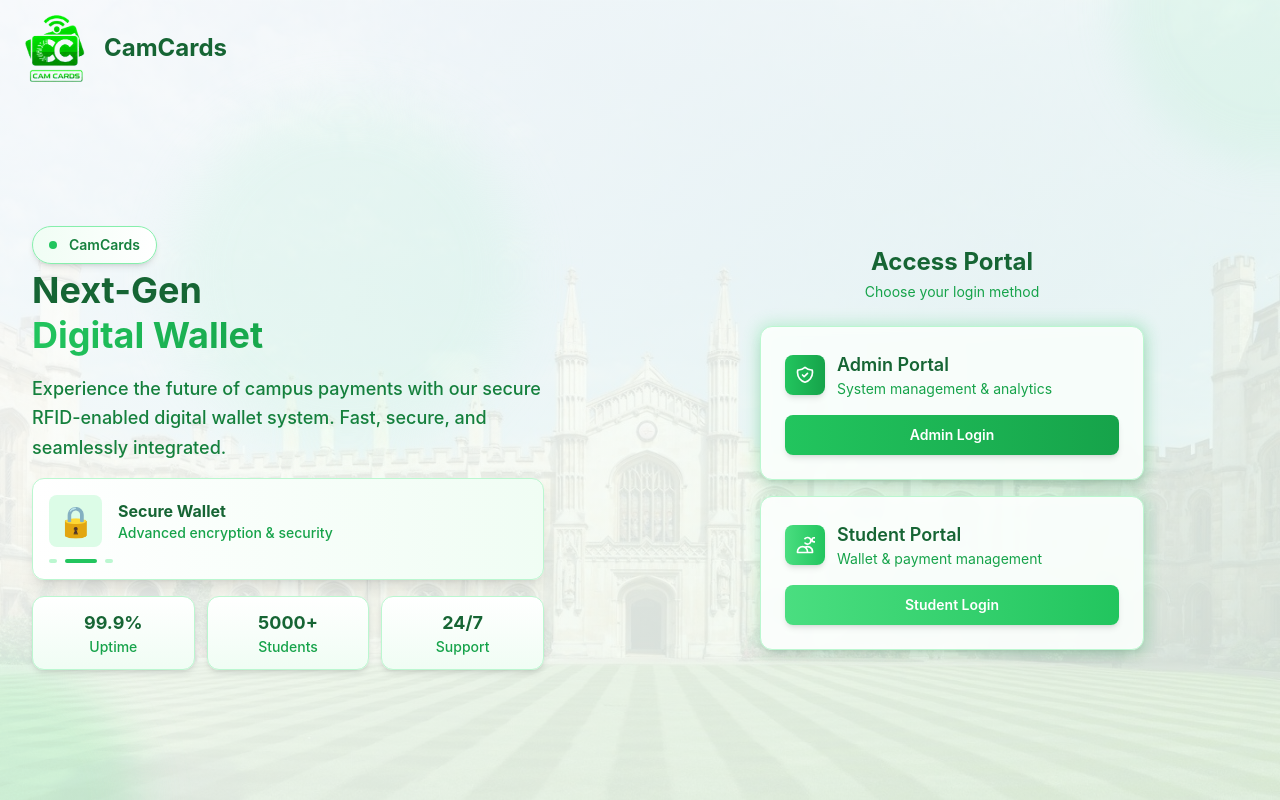
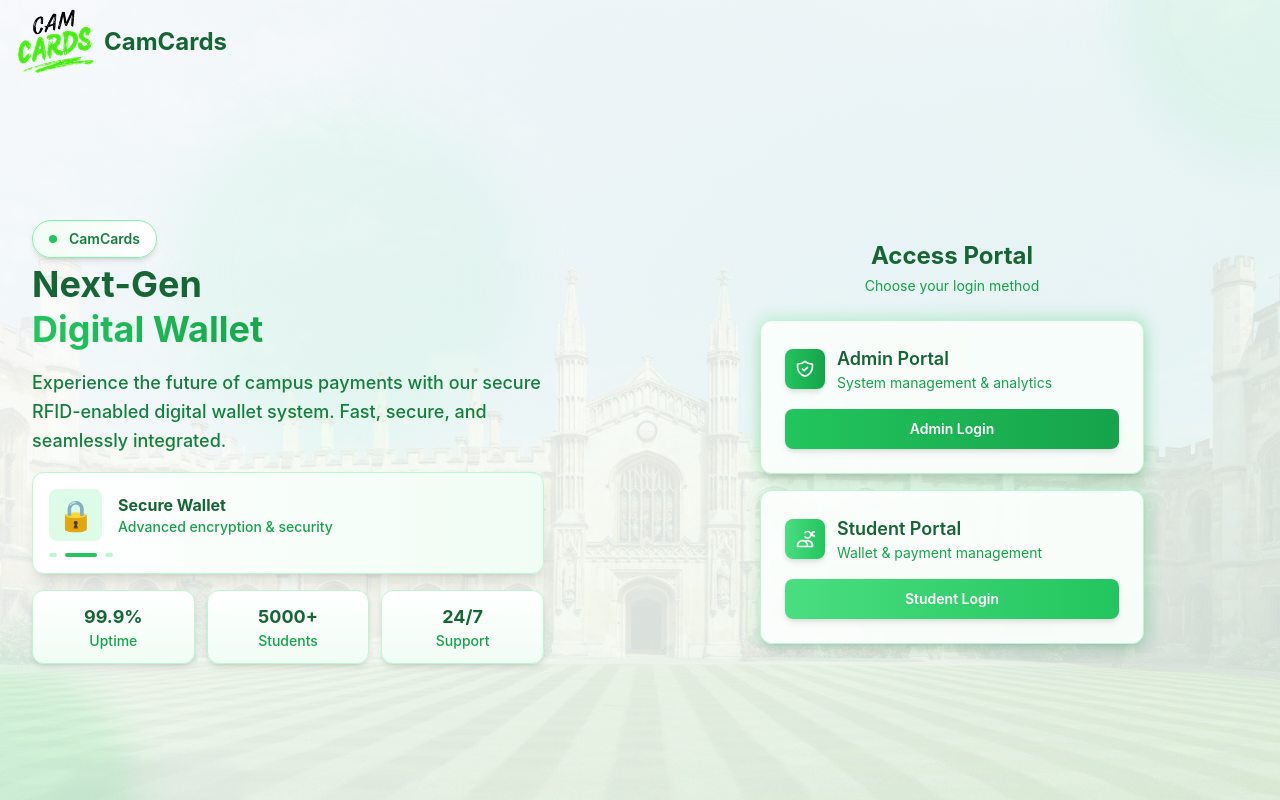
Before and after one commit to MohanPrasathSece/RFIDWallet, a React (Vite) app in the folder client/: page / in a window 1280 px wide. Built offline with nearby package versions, Linux system fonts and the light colour scheme; no server answers.

Commit message:
logo changed

```diff
--- a/client/index.html
+++ b/client/index.html
@@ -5,9 +5,10 @@
     <meta name="viewport" content="width=device-width, initial-scale=1.0" />
     <title>CamCards</title>
 
-    <link rel="icon" href="/logo.png" type="image/png" sizes="32x32 48x48 64x64 96x96 128x128 256x256" />
-    <link rel="shortcut icon" href="/logo.png" type="image/png" />
-    <link rel="apple-touch-icon" href="/logo.png" />
+    <!-- Default favicon - will be updated by JavaScript based on theme -->
+    <link rel="icon" href="/white_bg.png" type="image/png" sizes="32x32 48x48 64x64 96x96 128x128 256x256" />
+    <link rel="shortcut icon" href="/white_bg.png" type="image/png" />
+    <link rel="apple-touch-icon" href="/white_bg.png" />
     <meta name="theme-color" content="#16a34a" />
 
     <script src="https://checkout.razorpay.com/v1/checkout.js"></script>
--- a/client/src/components/BrandLogo.jsx
+++ b/client/src/components/BrandLogo.jsx
@@ -1,23 +1,29 @@
+import { useTheme } from '../shared/ThemeContext.jsx';
+
 export default function BrandLogo({
   size = 48,
   className = '',
   showText = false,
   text = 'CamCards',
-  src = '/logo.png',
   alt = 'App logo',
-  rounded = true,
+  rounded = false,
 }) {
+  const { isDark } = useTheme();
   const px = typeof size === 'number' ? `${size}px` : size;
+
+  // Use theme-appropriate logos
+  const logoSrc = isDark ? '/black_bg.png' : '/white_bg.png';
+
   return (
     <div className={`flex items-center ${className}`.trim()}>
       <img
-        src={src}
+        src={logoSrc}
         alt={alt}
-        className={`${rounded ? 'rounded-full' : ''} object-cover`.trim()}
-        style={{ width: px, height: px }}
+        className={`${rounded ? 'rounded-full' : ''} object-contain`.trim()}
+        style={{ maxWidth: px, maxHeight: px }}
       />
       {showText && (
-        <span className="ml-2 font-bold text-green-800 text-base">{text}</span>
+        <span className="ml-2 font-bold text-green-800 dark:text-green-400 text-base">{text}</span>
       )}
     </div>
   );
--- a/client/src/main.jsx
+++ b/client/src/main.jsx
@@ -5,6 +5,34 @@ import App from './App.jsx';
 import './styles.css';
 import { AuthProvider } from './shared/AuthContext.jsx';
 import { ThemeProvider } from './shared/ThemeContext.jsx';
+
+// Function to update favicon based on theme
+const updateFavicon = (isDark) => {
+  const favicon = document.querySelector('link[rel="icon"]');
+  const shortcutIcon = document.querySelector('link[rel="shortcut icon"]');
+  const appleTouchIcon = document.querySelector('link[rel="apple-touch-icon"]');
+
+  const logoSrc = isDark ? '/black_bg.png' : '/white_bg.png';
+
+  if (favicon) favicon.href = logoSrc;
+  if (shortcutIcon) shortcutIcon.href = logoSrc;
+  if (appleTouchIcon) appleTouchIcon.href = logoSrc;
+};
+
+// Initialize favicon on page load
+document.addEventListener('DOMContentLoaded', () => {
+  // Check initial theme preference
+  const savedTheme = localStorage.getItem('theme');
+  const prefersDark = window.matchMedia('(prefers-color-scheme: dark)').matches;
+  const isDark = savedTheme ? savedTheme === 'dark' : prefersDark;
+
+  updateFavicon(isDark);
+});
+
+// Listen for theme changes to update favicon
+window.addEventListener('theme:changed', (e) => {
+  updateFavicon(e.detail.isDark);
+});
 
 createRoot(document.getElementById('root')).render(
   <React.StrictMode>
--- a/client/src/pages/Landing.jsx
+++ b/client/src/pages/Landing.jsx
@@ -77,27 +77,27 @@ export default function Landing() {
 
 
   return (
-    <div className="min-h-[100dvh] bg-gradient-to-br from-white to-green-50 font-sans antialiased overflow-y-auto lg:overflow-hidden flex flex-col relative">
+    <div className="min-h-[100dvh] bg-gradient-to-br from-white to-green-50 dark:from-gray-900 dark:to-gray-800 font-sans antialiased overflow-y-auto lg:overflow-hidden flex flex-col relative">
       {/* Background Image (from public/bgimage.jpg) */}
       <div
-        className="absolute inset-0 bg-[url('/bgimage.jpg')] bg-cover bg-center opacity-70"
+        className="absolute inset-0 bg-[url('/bgimage.jpg')] bg-cover bg-center opacity-70 dark:opacity-30"
         aria-hidden="true"
       ></div>
       {/* Background (light green with white) */}
-      <div className="absolute inset-0 bg-gradient-to-br from-white/90 to-green-50/80"></div>
+      <div className="absolute inset-0 bg-gradient-to-br from-white/90 to-green-50/80 dark:from-gray-900/90 dark:to-gray-800/80"></div>
 
       {/* Animated Background Elements */}
       <div className="absolute inset-0 overflow-hidden">
-        <div className="absolute -top-40 -right-40 w-80 h-80 bg-green-200 rounded-full mix-blend-multiply filter blur-xl opacity-20 animate-blob"></div>
-        <div className="absolute -bottom-40 -left-40 w-80 h-80 bg-green-300 rounded-full mix-blend-multiply filter blur-xl opacity-25 animate-blob animation-delay-2000"></div>
-        <div className="absolute top-40 left-40 w-80 h-80 bg-green-100 rounded-full mix-blend-multiply filter blur-xl opacity-30 animate-blob animation-delay-4000"></div>
+        <div className="absolute -top-40 -right-40 w-80 h-80 bg-green-200 dark:bg-green-800 rounded-full mix-blend-multiply filter blur-xl opacity-20 animate-blob"></div>
+        <div className="absolute -bottom-40 -left-40 w-80 h-80 bg-green-300 dark:bg-green-700 rounded-full mix-blend-multiply filter blur-xl opacity-25 animate-blob animation-delay-2000"></div>
+        <div className="absolute top-40 left-40 w-80 h-80 bg-green-100 dark:bg-green-900 rounded-full mix-blend-multiply filter blur-xl opacity-30 animate-blob animation-delay-4000"></div>
       </div>
 
       {/* Navigation - Desktop Only */}
       <nav className={`hidden lg:flex relative z-10 items-center justify-between px-4 py-2 transition-all duration-1000 ${mounted ? 'opacity-100 translate-y-0' : 'opacity-0 -translate-y-4'}`}>
         <div className="flex items-center space-x-2">
           <BrandLogo size={80} rounded={false} />
-          <span className="text-green-800 font-bold text-2xl">{brandName}</span>
+          <span className="text-green-800 dark:text-green-400 font-bold text-2xl">{brandName}</span>
         </div>
       </nav>
 
@@ -110,23 +110,23 @@ export default function Landing() {
           <div className="flex items-center mb-8">
             <BrandLogo size={56} className="mr-3" rounded={false} />
             <div>
-              <h1 className="text-2xl font-bold text-green-800 tracking-tight leading-snug">{brandName}</h1>
-              <p className="text-sm text-green-700 font-medium">Digital Payment System</p>
+              <h1 className="text-2xl font-bold text-green-800 dark:text-green-400 tracking-tight leading-snug">{brandName}</h1>
+              <p className="text-sm text-green-700 dark:text-green-300 font-medium">Digital Payment System</p>
             </div>
           </div>
 
           {/* Brand Badge (neutral) */}
           <div className="flex justify-center mb-8">
-            <div className="inline-flex items-center px-4 py-2 bg-white rounded-full border border-green-200 shadow-sm">
+            <div className="inline-flex items-center px-4 py-2 bg-white dark:bg-gray-800 rounded-full border border-green-200 dark:border-green-600 shadow-sm">
               <span className="w-3 h-3 bg-green-500 rounded-full mr-2"></span>
-              <span className="text-green-700 text-sm font-semibold">Smart Payments Portal</span>
+              <span className="text-green-700 dark:text-green-300 text-sm font-semibold">Smart Payments Portal</span>
             </div>
           </div>
 
           {/* Main Title (neutral) */}
           <div className="text-center mb-2">
-            <h1 className="text-3xl font-bold text-green-700 mb-2">Cashless Payments Portal</h1>
-            <p className="text-green-600 text-sm font-medium">Smart • Secure • Seamless</p>
+            <h1 className="text-3xl font-bold text-green-700 dark:text-green-300 mb-2">Cashless Payments Portal</h1>
+            <p className="text-green-600 dark:text-green-400 text-sm font-medium">Smart • Secure • Seamless</p>
           </div>
 
           {/* Portal Selection Header - removed for mobile per request */}
--- a/client/src/shared/Sidebar.jsx
+++ b/client/src/shared/Sidebar.jsx
@@ -189,12 +189,8 @@ export default function Sidebar() {
 
   return (
     <aside className="w-64 bg-white dark:bg-gray-800 text-gray-800 dark:text-gray-200 flex flex-col min-h-screen p-4 border-r border-gray-200 dark:border-gray-700">
-      <div className="flex items-center justify-between mb-8 px-2">
-        <div className="flex items-center gap-3">
-          <BrandLogo size={38} />
-          <div className="text-xl font-bold tracking-tight text-gray-800 dark:text-gray-200">CamCards</div>
-        </div>
-        <ThemeToggle />
+      <div className="flex items-center justify-center mb-8 px-2">
+        <BrandLogo size={96} />
       </div>
 
       <nav className="flex-grow space-y-2">
@@ -213,8 +209,14 @@ export default function Sidebar() {
         ))}
       </nav>
 
+      {/* Theme Toggle and ESP32 controls at bottom */}
+      <div className="mt-6 pt-4 border-t border-gray-200 dark:border-gray-700 space-y-3">
+        <div className="flex items-center justify-center">
+          <ThemeToggle />
+        </div>
+
         {pathname.startsWith('/admin') && (
-        <div className="mt-6 pt-4 border-t border-gray-200 dark:border-gray-700">
+          <>
             <div className="flex items-center justify-between gap-2">
               <span
                 className={`text-xs px-2.5 py-1 rounded-full ${serialConnected ? 'bg-gray-100 dark:bg-gray-700 text-gray-700 dark:text-gray-300' : 'bg-gray-100 dark:bg-gray-700 text-gray-500 dark:text-gray-400'}`}>
@@ -238,11 +240,12 @@ export default function Sidebar() {
             </div>
             <button
               onClick={() => { try { logout?.(); } catch {} navigate('/'); }}
-            className="mt-4 w-full px-3 py-2 text-sm bg-gray-100 dark:bg-gray-700 hover:bg-gray-200 dark:hover:bg-gray-600 text-gray-700 dark:text-gray-300 rounded-lg">
+              className="w-full px-3 py-2 text-sm bg-gray-100 dark:bg-gray-700 hover:bg-gray-200 dark:hover:bg-gray-600 text-gray-700 dark:text-gray-300 rounded-lg">
               Logout
             </button>
+          </>
+        )}
       </div>
-      )}
     </aside>
   );
 }
--- a/client/src/shared/ThemeContext.jsx
+++ b/client/src/shared/ThemeContext.jsx
@@ -30,6 +30,11 @@ export const ThemeProvider = ({ children }) => {
     } else {
       document.documentElement.classList.remove('dark');
     }
+
+    // Emit custom event for favicon update
+    window.dispatchEvent(new CustomEvent('theme:changed', {
+      detail: { isDark }
+    }));
   }, [isDark]);
 
   const toggleTheme = () => {
```
Also changed, not shown: client/public/black_bg.png, client/public/white_bg.png. Lines whose indentation alone changed are shown as unchanged.
